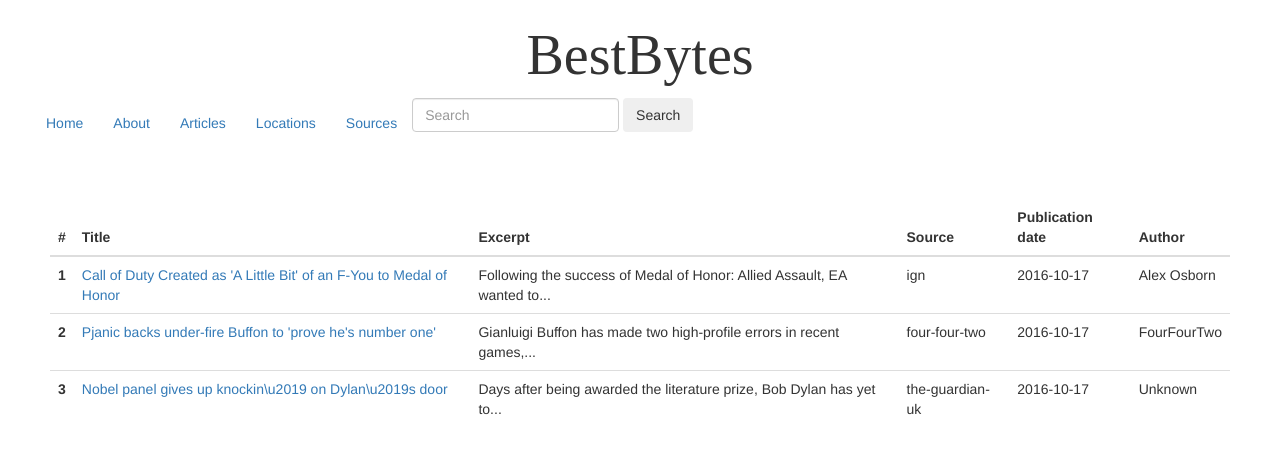
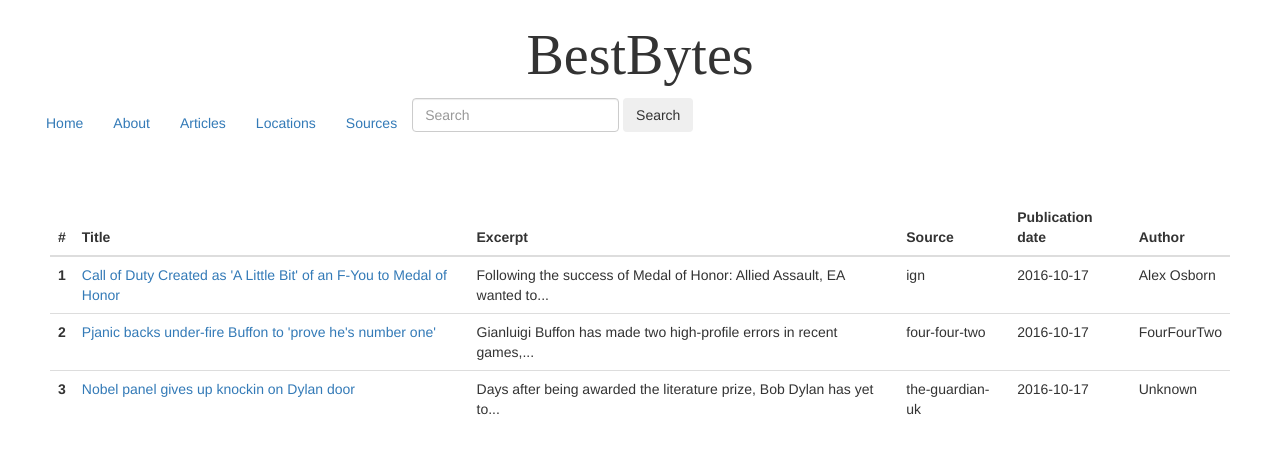
Before and after one commit to swilery/cs373-idb, a Flask app: template app/static/templates/articles.html in a window 1280 px wide. Shown: the top 454 px of the page. Run offline with Flask 2, Linux system fonts and the light colour scheme; the template is opened without the code that fills it, so the values that code supplies are empty; some libraries are stand-ins or nearby versions; some web fonts are replaced.

Commit message:
updated articles.html

```diff
--- a/app/static/templates/articles.html
+++ b/app/static/templates/articles.html
@@ -87,7 +87,7 @@
           <tr>
             <th scope="row">3</th>
             <td><a href="http://www.theguardian.com/music/2016/oct/17/nobel-prize-bob-dylan-unable-to-reach">
-              Nobel panel gives up knockin\u2019 on Dylan\u2019s door</a></td>
+              Nobel panel gives up knockin on Dylan door</a></td>
             <td>Days after being awarded the literature prize, Bob Dylan has yet to...</td>
             <td>the-guardian-uk</th>
             <td>2016-10-17</th>
```
